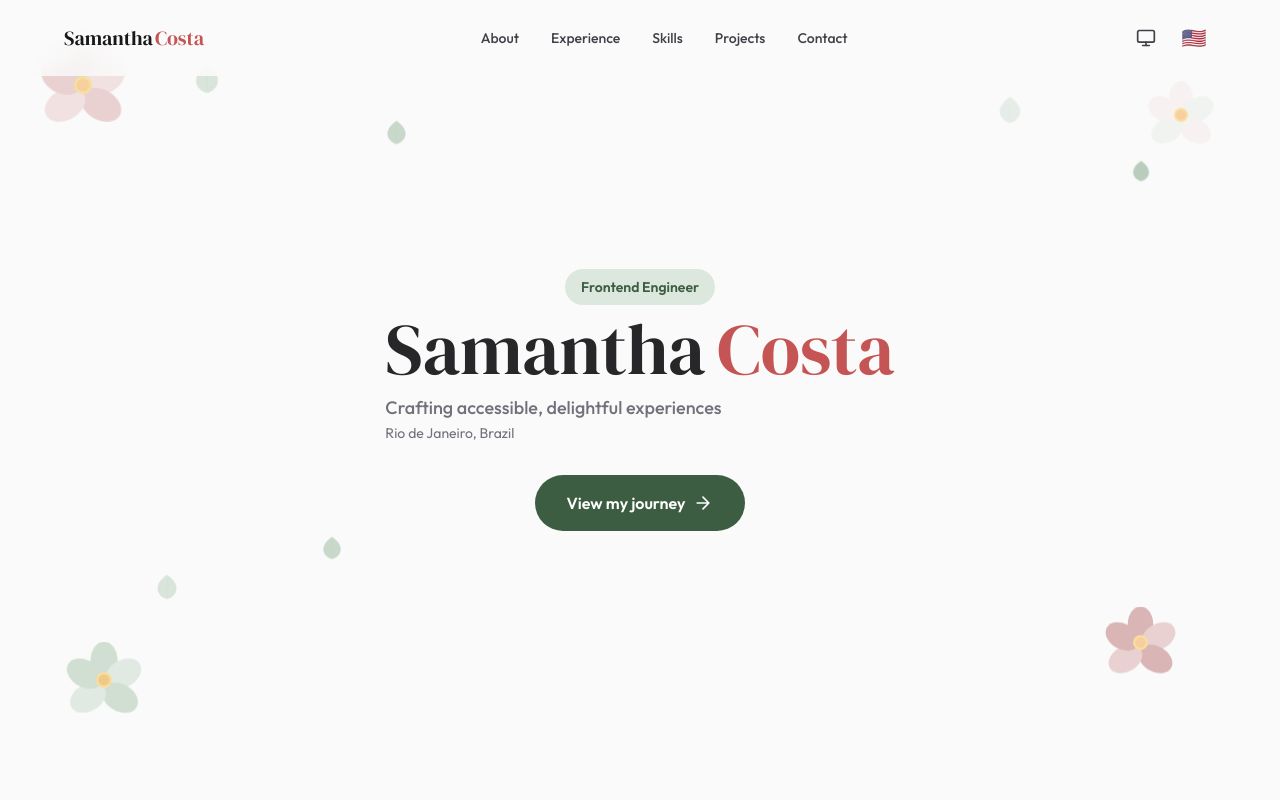
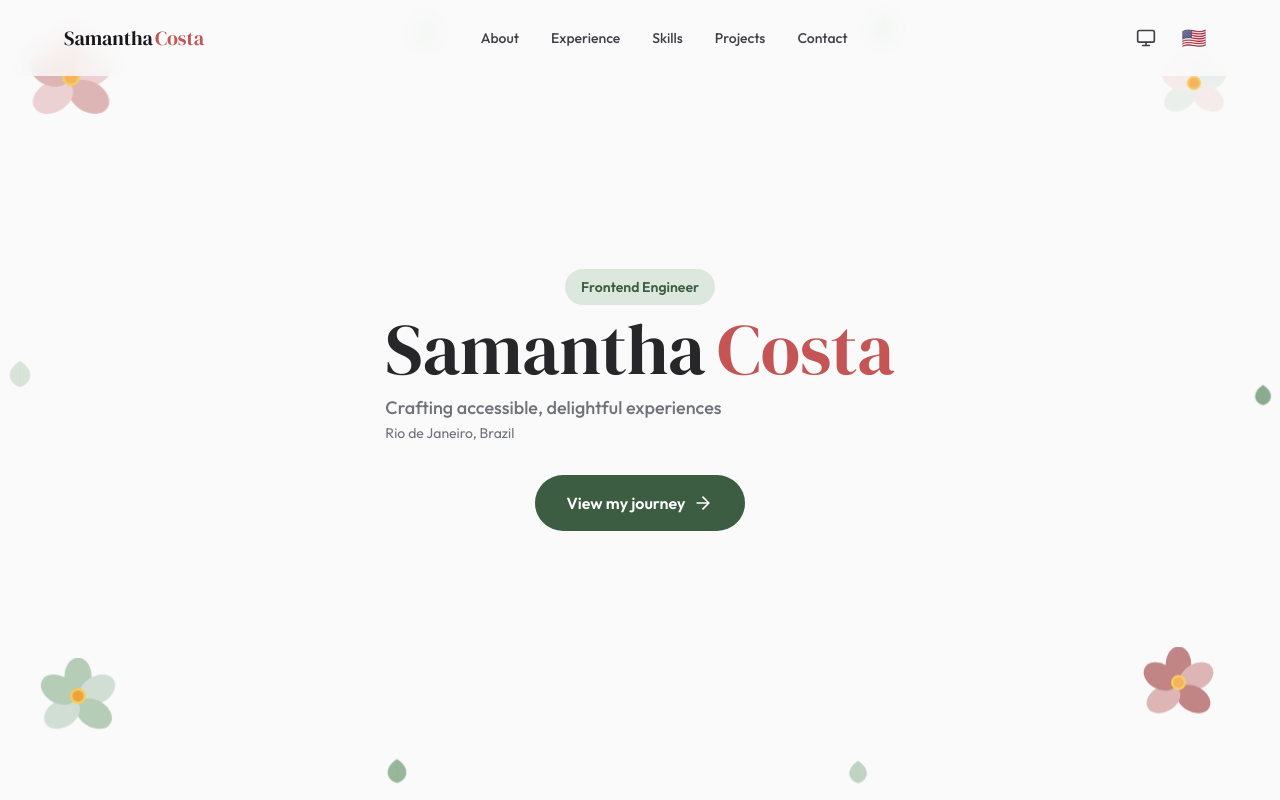
Before and after one commit to saamanthacosta/portfolio, a Vue app: page / in a window 1280 px wide. Shown: the top 800 px of the page. Built offline with nearby package versions, Linux system fonts and the light colour scheme.

Commit message:
Improve hero florals
Bump flower and leaf opacity so they read as present rather than washed-out.

Move flowers to the four corners and leaves to the edge mid-zones so no two elements overlap.

```diff
--- a/src/components/hero/HeroSection.vue
+++ b/src/components/hero/HeroSection.vue
@@ -43,10 +43,10 @@ onMounted(() => {
 const flowers = computed<FlowerPosition[]>(() => {
   const count = isMobile.value ? 1 : isTablet.value ? 2 : 4
   const configs: FlowerPosition[] = [
-    { variant: 1, size: 90, top: '5%', left: '3%', delay: 200 },
-    { variant: 2, size: 70, top: '10%', right: '5%', delay: 400 },
-    { variant: 3, size: 80, bottom: '10%', left: '5%', delay: 300 },
-    { variant: 4, size: 75, bottom: '15%', right: '8%', delay: 500 },
+    { variant: 1, size: 90, top: '4%', left: '2%', delay: 200 },
+    { variant: 2, size: 70, top: '6%', right: '4%', delay: 400 },
+    { variant: 3, size: 80, bottom: '8%', left: '3%', delay: 300 },
+    { variant: 4, size: 75, bottom: '10%', right: '5%', delay: 500 },
   ]
   return configs.slice(0, count)
 })
@@ -54,12 +54,12 @@ const flowers = computed<FlowerPosition[]>(() => {
 const leaves = computed<LeafPosition[]>(() => {
   const count = isMobile.value ? 2 : isTablet.value ? 4 : 6
   const configs: LeafPosition[] = [
-    { variant: 1, size: 30, top: '8%', left: '15%', delay: 200 },
-    { variant: 2, size: 25, top: '15%', left: '30%', delay: 350 },
-    { variant: 3, size: 28, top: '12%', right: '20%', delay: 400 },
-    { variant: 4, size: 22, top: '20%', right: '10%', delay: 250 },
-    { variant: 1, size: 26, bottom: '25%', left: '12%', delay: 300 },
-    { variant: 2, size: 24, bottom: '30%', left: '25%', delay: 450 },
+    { variant: 1, size: 30, top: '2%', left: '32%', delay: 200 },
+    { variant: 2, size: 26, top: '2%', right: '30%', delay: 350 },
+    { variant: 3, size: 28, top: '45%', left: '0.5%', delay: 400 },
+    { variant: 4, size: 22, top: '48%', right: '0.5%', delay: 250 },
+    { variant: 5, size: 26, bottom: '2%', left: '30%', delay: 300 },
+    { variant: 1, size: 24, bottom: '2%', right: '32%', delay: 450 },
   ]
   return configs.slice(0, count)
 })
@@ -79,7 +79,7 @@ const getPosition = (config: FlowerPosition | LeafPosition): Record<string, stri
     <div
       v-for="(flower, index) in flowers"
       :key="`flower-${index}`"
-      class="absolute pointer-events-none opacity-50 dark:opacity-40"
+      class="absolute pointer-events-none opacity-85 dark:opacity-75"
       :style="getPosition(flower)"
     >
       <HibiscusFlower
@@ -92,7 +92,7 @@ const getPosition = (config: FlowerPosition | LeafPosition): Record<string, stri
     <div
       v-for="(leaf, index) in leaves"
       :key="`leaf-${index}`"
-      class="absolute pointer-events-none opacity-40 dark:opacity-30"
+      class="absolute pointer-events-none opacity-70 dark:opacity-60"
       :style="getPosition(leaf)"
     >
       <PetalLeaf
```
